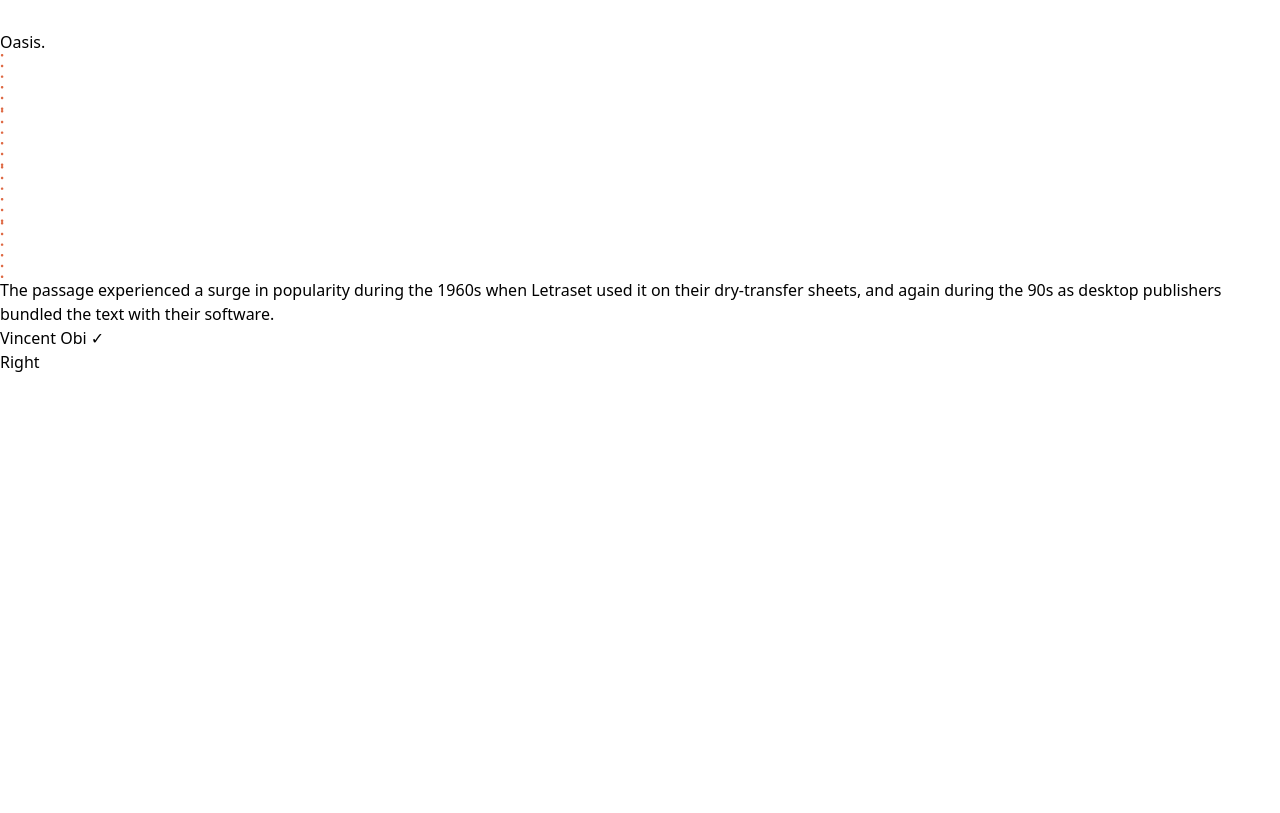
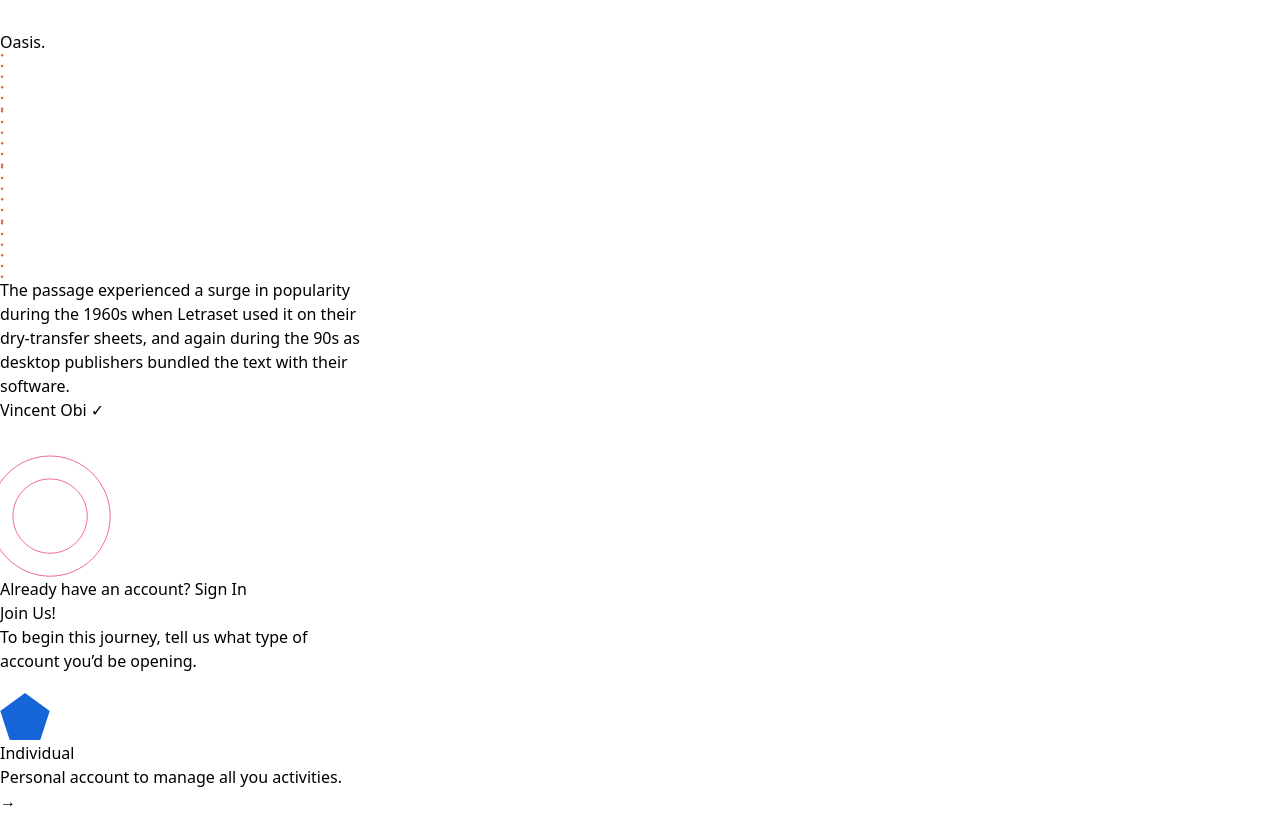
Before and after one commit to ashish1741/Dynamic-registration-login, a React (Vite) app: page / in a window 1280 px wide. Built offline with nearby package versions, Linux system fonts and the light colour scheme.

Commit message:
landing page

```diff
--- a/src/assets/index.js
+++ b/src/assets/index.js
@@ -5,5 +5,7 @@ import Polygon1 from "./Polygon 1.svg";
 import Polygon2 from "./Polygon 2.svg";
 import bg from "./bg.png";
 import Group from "./Group.svg"
+import Vector from "./Vector.svg"
+import Vecto1 from "./Vector1.svg"
 
-export {briefcase,user,Union,Polygon1,Polygon2,Group}
+export {briefcase,user,Union,Polygon1,Polygon2,Group,Vector,Vecto1}
--- a/src/components/Layout.jsx
+++ b/src/components/Layout.jsx
@@ -5,7 +5,7 @@ import Right from './Right'
 
 function Layout() {
   return (
-    <div className="relative w-[90%] m-4 p-4 bg-slate-700 h-[80%]  top-4 left-12  bottom-3  flex gap-3 justify-center rounded  ">
+    <div className="relative w-[90%] m-4 bg-slate-300 shadow-2xl shadow-gray-400 h-[80%]  top-4 left-12  bottom-3  flex gap-3 justify-center rounded  ">
         <Left />
         <Right />
 
--- a/src/components/Left.jsx
+++ b/src/components/Left.jsx
@@ -1,14 +1,14 @@
 import React from 'react'
-import { Group, Union, } from "../assets/index"
+import { Group, Union, Vector,Vecto1} from "../assets/index"
 function Left() {
   return (
-    <div className=" w-[50%] h-full relative block bg-blue-900 textc  ">
+    <div className=" w-[50%] p-5 h-full relative block bg-blue-900 rounded-md shadow-2xl shadow-blue-600  ">
         <div className="logo p-3  text-center flex ">
             <img src={Union} alt="" srcset="" />
             <h3 className='mt-6 ml-2 text-white font-bolder'>Oasis.</h3>
 
         </div>
-        <div className="img text-right flex justify-center ">
+        <div className="img text-right flex justify-center ml-32 ">
 
             <img src={Group} alt="" className='p-2' />
             <img src={Group} alt="" className='p-2' />
@@ -17,11 +17,20 @@ function Left() {
 
 
         </div>
-        <div className="intro">
+        <div className="intro p-2 mt-5 mb-5 ">
             <h1></h1>
-            <h1 className='text-white p-2 font-[400]'>The passage experienced a surge in popularity during the 1960s when Letraset used it on their dry-transfer sheets, and again during the 90s as desktop publishers bundled the text with their software.</h1>
-            <span className='text-white p-2 font-bold'>Vincent Obi  &#x2713;</span>
+            <h1 className='text-white p-3 text-[24px] font-[400] ml-10 mt-8 '>The passage experienced a surge in popularity <br /> during the 1960s when Letraset used it on their <br /> dry-transfer sheets, and again during the 90s as <br /> desktop publishers bundled the text with their <br /> software.</h1>
+            <span className='text-white p-2 font-bold  ml-10 mt-10'>Vincent Obi  &#x2713;</span>
         </div>
+        <div className="p-2 relative left-[500px] ml-14">
+            <img src={Vector} alt="icon"  />
+
+        </div>
+        <div className="relative  left-[-15px] top-5 ">
+            <img src={Vecto1} alt="ring"  />
+
+        </div>
+
 
     </div>
   )
--- a/src/components/Right.jsx
+++ b/src/components/Right.jsx
@@ -1,8 +1,33 @@
 import React from 'react'
+import { Link } from 'react-router-dom'
+import { Polygon1, briefcase, user } from '../assets'
+import Button from "../helper/Button"
 
 function Right() {
   return (
-    <div>Right</div>
+    <div className="p-2 w-[50%] bg-slate-300 rounded-md shadow-slate-500">
+        <div className="p-2 mt-3 text-right">
+            <h3 className='p-2'>Already have an account? <span className='text-blue-700 font-bold cursor-pointer'>Sign In</span> </h3>
+        </div>
+        <div className="mt-16 p-2  ">
+            <h1 className='font-bold text-[30px] ml-11'>Join Us!</h1>
+            <p className='font-[400] text-[#8692A6] p-2 mt-2 ml-10'>To begin this journey, tell us what type of <br /> account you’d be opening.</p>
+
+        </div>
+        <Link to={"/form"}>
+            <div className="border mt-9 border-blue-500 p-2 rounded flex justify-evenly w-[60%]">
+                <img src={user} alt="" className='relative left-[43px]  ' />
+                <img src={Polygon1} className='p-2' alt="indiviuals" />
+                <Button   />
+                <span className='mt-10 text-[30px]' >&#8594;</span>
+
+
+
+            </div>
+
+        </Link>
+
+    </div>
   )
 }
 
--- a/src/helper/Button.jsx
+++ b/src/helper/Button.jsx
@@ -2,7 +2,18 @@ import React from 'react'
 
 function Button() {
   return (
-    <div>Button</div>
+
+    <div className=" p-3  text-left">
+     <h1 className='font-[500] text-black p-2 text-[16px]'>Individual</h1>
+     <p className='text-[#8692A6] font-[400] text-[14px] p-2'>Personal account to manage all you activities.</p>
+
+
+
+    </div>
+    // <>
+    // <p>Personal account to manage all you activities.</p>
+    // </>
+
   )
 }
 
```
Also changed, not shown: src/assets/Vector.svg (added), src/assets/Vector1.svg (added).
